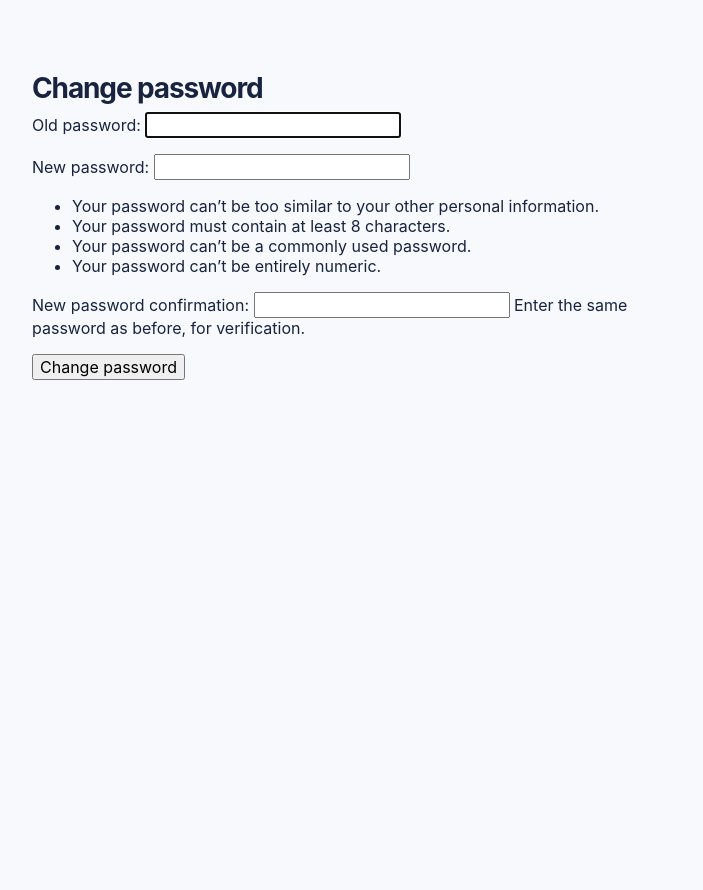
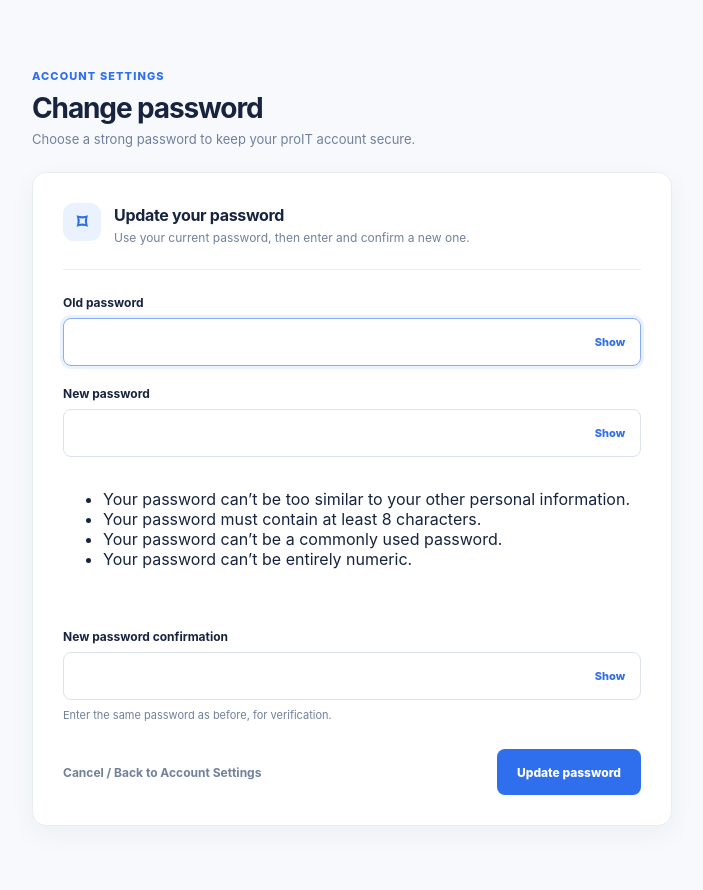
Before and after one commit to athff/proIT, a Django app: page /accounts/password_change/ in a window 1280 px wide. Shown: the whole page, without its empty margins (288-991 px from the left). Before the commit the page ends 380 px from the top, so only its background shows below. Run offline with Django 5.2, Linux system fonts and the light colour scheme; the visitor is signed in with stand-in values (Sample User, id 1).

Commit message:
Add password change functionality with updated templates and styles

```diff
--- /dev/null
+++ b/static/css/password.css
@@ -0,0 +1,249 @@
+.password-page {
+    max-width: 780px;
+    margin: 0 auto;
+}
+
+.password-heading {
+    margin-bottom: 25px;
+}
+
+.password-heading h1 {
+    margin-bottom: 6px;
+}
+
+.password-heading .subtle {
+    margin-bottom: 0;
+}
+
+.password-card {
+    max-width: 680px;
+    padding: 30px;
+    background: var(--white);
+    border: 1px solid var(--line);
+    border-radius: 14px;
+    box-shadow: 0 8px 26px #20375a0d;
+}
+
+.password-card-intro {
+    display: flex;
+    align-items: flex-start;
+    gap: 13px;
+    padding-bottom: 24px;
+    margin-bottom: 25px;
+    border-bottom: 1px solid var(--line);
+}
+
+.password-card-icon,
+.password-success-icon {
+    display: grid;
+    place-items: center;
+    flex: 0 0 auto;
+    width: 38px;
+    height: 38px;
+    border-radius: 11px;
+    background: var(--blue-soft);
+    color: var(--blue);
+    font-size: 20px;
+    font-weight: 800;
+}
+
+.password-card h2 {
+    margin: 2px 0 5px;
+    font-size: 16px;
+}
+
+.password-card-intro p {
+    margin: 0;
+    color: var(--muted);
+    font-size: 12px;
+}
+
+.password-form {
+    display: grid;
+    gap: 20px;
+}
+
+.password-field {
+    display: grid;
+    gap: 8px;
+}
+
+.password-field > label {
+    color: var(--ink);
+    font-size: 12px;
+    font-weight: 700;
+}
+
+.password-input-wrap {
+    position: relative;
+}
+
+.password-input-wrap input {
+    width: 100%;
+    min-height: 48px;
+    padding: 0 68px 0 14px;
+    border: 1px solid #dce3ed;
+    border-radius: 8px;
+    background: #fff;
+    color: var(--ink);
+    font-size: 13px;
+    outline: 0;
+    transition: border-color .18s, box-shadow .18s;
+}
+
+.password-input-wrap input:focus {
+    border-color: #89aef5;
+    box-shadow: 0 0 0 3px var(--blue-soft);
+}
+
+.password-field.has-error .password-input-wrap input {
+    border-color: #e4a0a0;
+}
+
+.password-toggle {
+    position: absolute;
+    top: 50%;
+    right: 10px;
+    min-width: 42px;
+    padding: 5px 4px;
+    border: 0;
+    border-radius: 5px;
+    background: transparent;
+    color: var(--blue);
+    cursor: pointer;
+    font-size: 11px;
+    font-weight: 800;
+    transform: translateY(-50%);
+}
+
+.password-toggle:hover,
+.password-toggle:focus-visible {
+    background: var(--blue-soft);
+    outline: 0;
+}
+
+.password-help {
+    margin: -1px 0 0;
+    color: var(--muted);
+    font-size: 11px;
+    line-height: 1.55;
+}
+
+.password-help ul {
+    margin: 0;
+    padding-left: 17px;
+}
+
+.password-errors {
+    margin: -2px 0 0;
+    padding: 0;
+    color: #bd4444;
+    font-size: 11px;
+    line-height: 1.5;
+    list-style: none;
+}
+
+.password-alert {
+    margin-bottom: 20px;
+    padding: 12px 14px;
+    border-radius: 8px;
+    font-size: 12px;
+}
+
+.password-alert-error {
+    border: 1px solid #f2caca;
+    background: #fff5f5;
+    color: #a63d3d;
+}
+
+.password-actions {
+    display: flex;
+    align-items: center;
+    justify-content: space-between;
+    gap: 16px;
+    padding-top: 5px;
+}
+
+.password-submit {
+    display: inline-flex;
+    align-items: center;
+    justify-content: center;
+    min-height: 46px;
+    padding: 0 20px;
+    border: 0;
+    border-radius: 8px;
+    background: var(--blue);
+    color: #fff;
+    cursor: pointer;
+    font-size: 12px;
+    font-weight: 800;
+    transition: background .18s, box-shadow .18s;
+}
+
+.password-submit:hover,
+.password-submit:focus-visible {
+    background: #255ed0;
+    box-shadow: 0 0 0 3px var(--blue-soft);
+    outline: 0;
+}
+
+.password-cancel {
+    color: var(--muted);
+    font-size: 12px;
+    font-weight: 700;
+}
+
+.password-cancel:hover,
+.password-cancel:focus-visible {
+    color: var(--blue);
+    outline: 0;
+}
+
+.password-success-page {
+    display: grid;
+    place-items: center;
+    min-height: 55vh;
+}
+
+.password-success-card {
+    width: 100%;
+    max-width: 510px;
+    text-align: center;
+}
+
+.password-success-icon {
+    margin: 0 auto 18px;
+    background: #e7f8f1;
+    color: var(--green);
+}
+
+.password-success-card h1 {
+    margin: 9px 0 8px;
+}
+
+.password-success-card .subtle {
+    max-width: 360px;
+    margin: 0 auto 24px;
+    line-height: 1.6;
+}
+
+.password-success-link {
+    text-decoration: none;
+}
+
+@media (max-width: 760px) {
+    .password-card {
+        padding: 23px 19px;
+    }
+
+    .password-actions {
+        align-items: stretch;
+        flex-direction: column-reverse;
+    }
+
+    .password-submit,
+    .password-cancel {
+        width: 100%;
+        text-align: center;
+    }
+}
--- a/templates/registration/password_change_form.html
+++ b/templates/registration/password_change_form.html
@@ -1,12 +1,68 @@
 {% extends "base.html" %}
+{% load static %}
 {% block title %}Change password | proIT{% endblock %}
+{% block extra_styles %}<link rel="stylesheet" href="{% static 'css/password.css' %}">{% endblock %}
 {% block content %}
-<section class="card">
-    <h1>Change password</h1>
-    <form method="post">
-        {% csrf_token %}
-        {{ form.as_p }}
-        <button type="submit">Change password</button>
-    </form>
+<section class="password-page" aria-labelledby="password-heading">
+    <div class="password-heading">
+        <div>
+            <span class="eyebrow">Account settings</span>
+            <h1 id="password-heading">Change password</h1>
+            <p class="subtle">Choose a strong password to keep your proIT account secure.</p>
+        </div>
+    </div>
+
+    <div class="password-card">
+        <div class="password-card-intro">
+            <span class="password-card-icon" aria-hidden="true">⌑</span>
+            <div>
+                <h2>Update your password</h2>
+                <p>Use your current password, then enter and confirm a new one.</p>
+            </div>
+        </div>
+
+        {% if form.non_field_errors %}
+        <div class="password-alert password-alert-error" role="alert">
+            {{ form.non_field_errors }}
+        </div>
+        {% endif %}
+
+        <form class="password-form" method="post" novalidate>
+            {% csrf_token %}
+            {% for field in form %}
+            <div class="password-field{% if field.errors %} has-error{% endif %}">
+                <label for="{{ field.id_for_label }}">{{ field.label }}</label>
+                <div class="password-input-wrap">
+                    {{ field }}
+                    <button class="password-toggle" type="button" aria-label="Show {{ field.label|lower }}" aria-pressed="false" data-password-toggle="{{ field.id_for_label }}">Show</button>
+                </div>
+                {% if field.help_text %}
+                <p class="password-help">{{ field.help_text|safe }}</p>
+                {% endif %}
+                {% if field.errors %}
+                <ul class="password-errors" role="alert">
+                    {% for error in field.errors %}<li>{{ error }}</li>{% endfor %}
+                </ul>
+                {% endif %}
+            </div>
+            {% endfor %}
+            <div class="password-actions">
+                <a class="password-cancel" href="{% url 'dashboard' %}">Cancel / Back to Account Settings</a>
+                <button class="password-submit" type="submit">Update password</button>
+            </div>
+        </form>
+    </div>
 </section>
+<script>
+    document.querySelectorAll("[data-password-toggle]").forEach((button) => {
+        button.addEventListener("click", () => {
+            const input = document.getElementById(button.dataset.passwordToggle);
+            const showing = input.type === "text";
+            input.type = showing ? "password" : "text";
+            button.textContent = showing ? "Show" : "Hide";
+            button.setAttribute("aria-label", `${showing ? "Show" : "Hide"} ${input.labels[0].textContent.toLowerCase()}`);
+            button.setAttribute("aria-pressed", String(!showing));
+        });
+    });
+</script>
 {% endblock %}
```
Also changed, not shown: config/tests.py (+7 -0 lines), templates/registration/password_change_done.html (+10 -4 lines).
